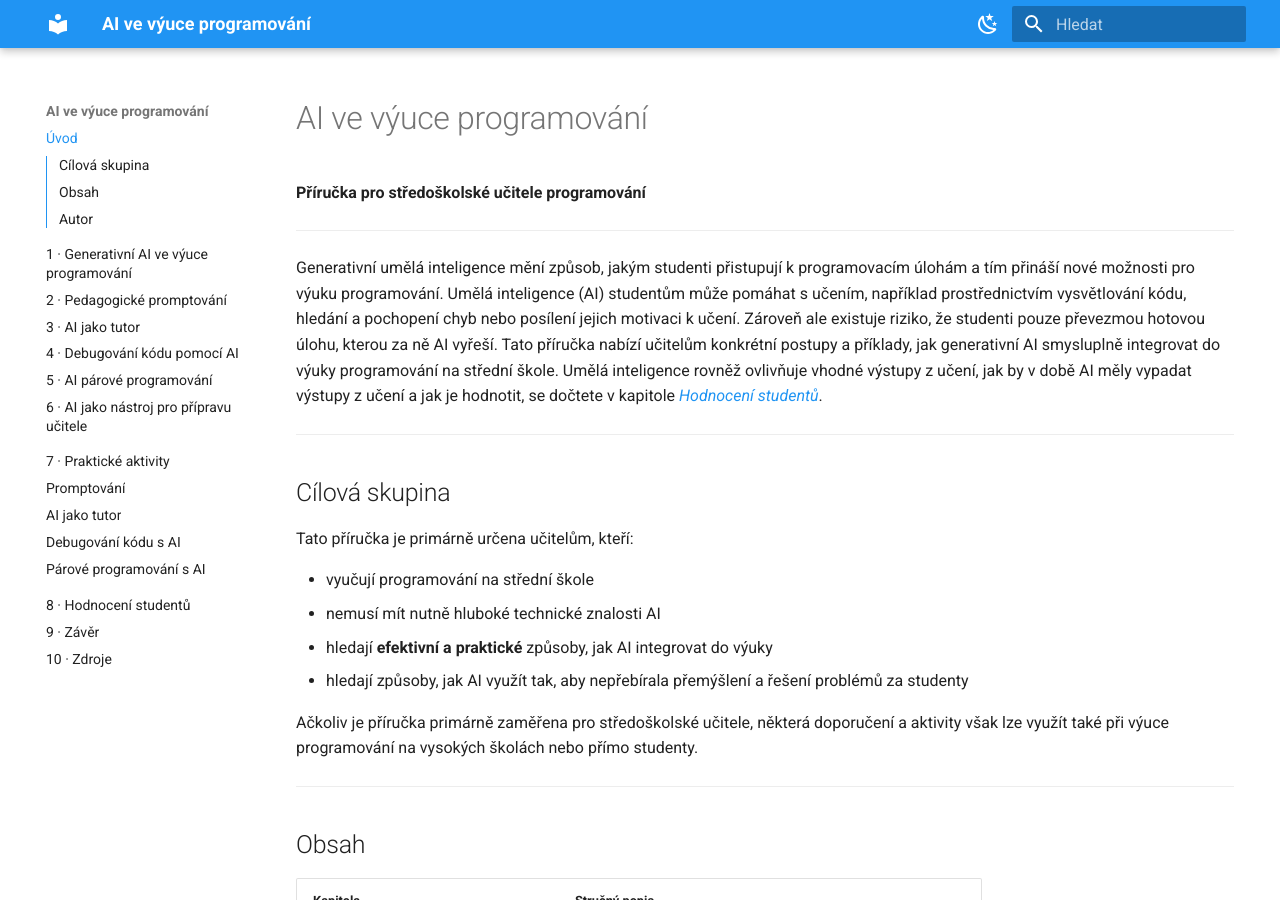
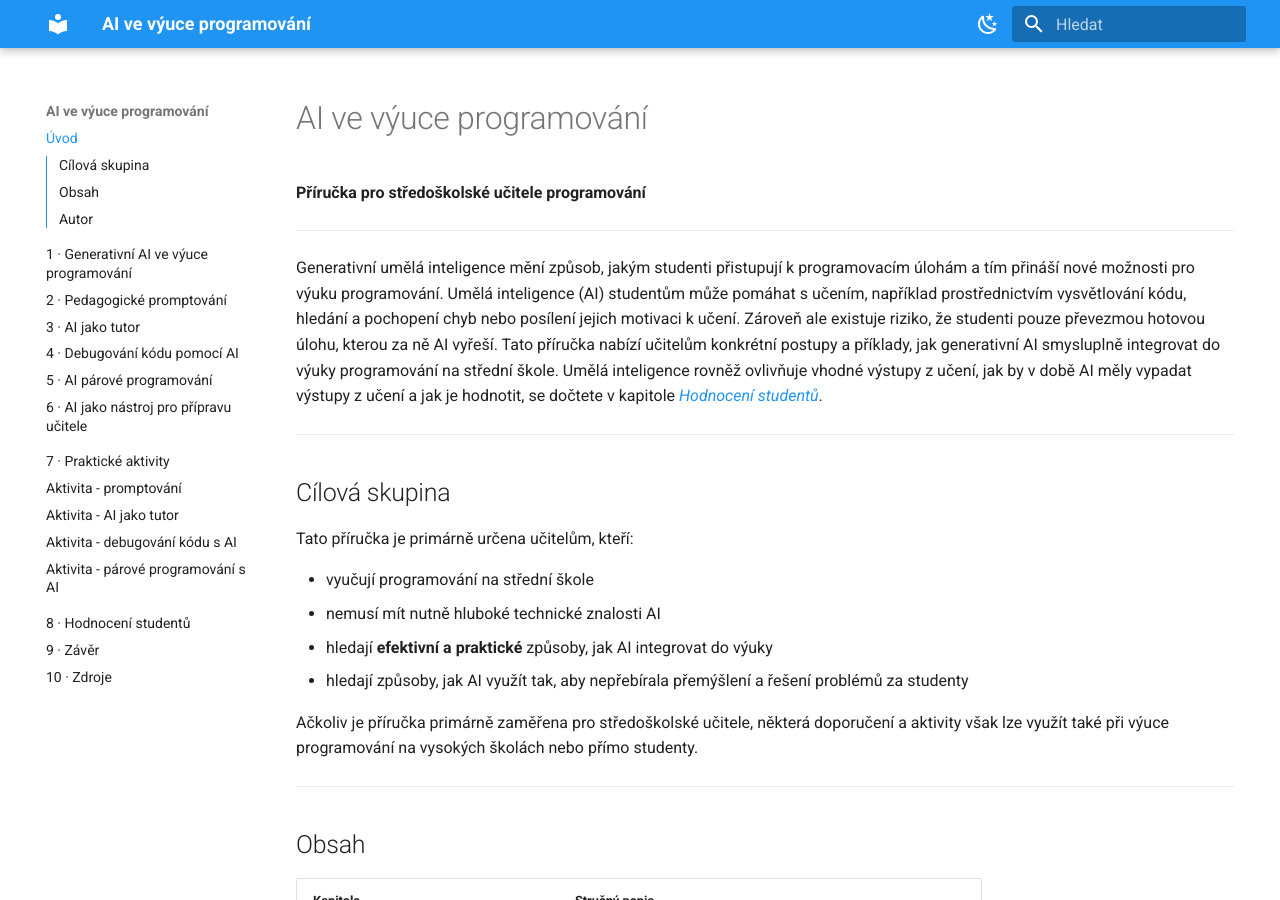
Before and after one commit to 547796/prirucka-AI-programovani, an MkDocs documentation site: the page built from docs/index.md, in a window 1280 px wide and 900 px high. Built offline with MkDocs 1.6.1 and Material for MkDocs 9.7.7, drawn with Linux system fonts in a browser that asks for light colours.

Commit message:
navaktivity

```diff
--- a/mkdocs.yml
+++ b/mkdocs.yml
@@ -66,10 +66,10 @@ nav:
   - "6 · AI jako nástroj pro přípravu učitele": kapitola-06/index.md
   - "7 · Praktické aktivity":
       - kapitola-07/index.md
-      - Promptování: kapitola-07/prompt-writing.md
-      - AI jako tutor: kapitola-07/tutor.md
-      - Debugování kódu s AI: kapitola-07/ladeni-chyb.md
-      - Párové programování s AI: kapitola-07/parove-programovani.md
+      - Aktivita - promptování: kapitola-07/prompt-writing.md
+      - Aktivita - AI jako tutor: kapitola-07/tutor.md
+      - Aktivita - debugování kódu s AI: kapitola-07/ladeni-chyb.md
+      - Aktivita - párové programování s AI: kapitola-07/parove-programovani.md
   - "8 · Hodnocení studentů": kapitola-08/index.md
   - "9 · Závěr": kapitola-09/index.md
   - "10 · Zdroje": kapitola-10/index.md
```
Also changed, not shown: site/kapitola-03/index.html, site/search/search_index.json, 1 other file.
